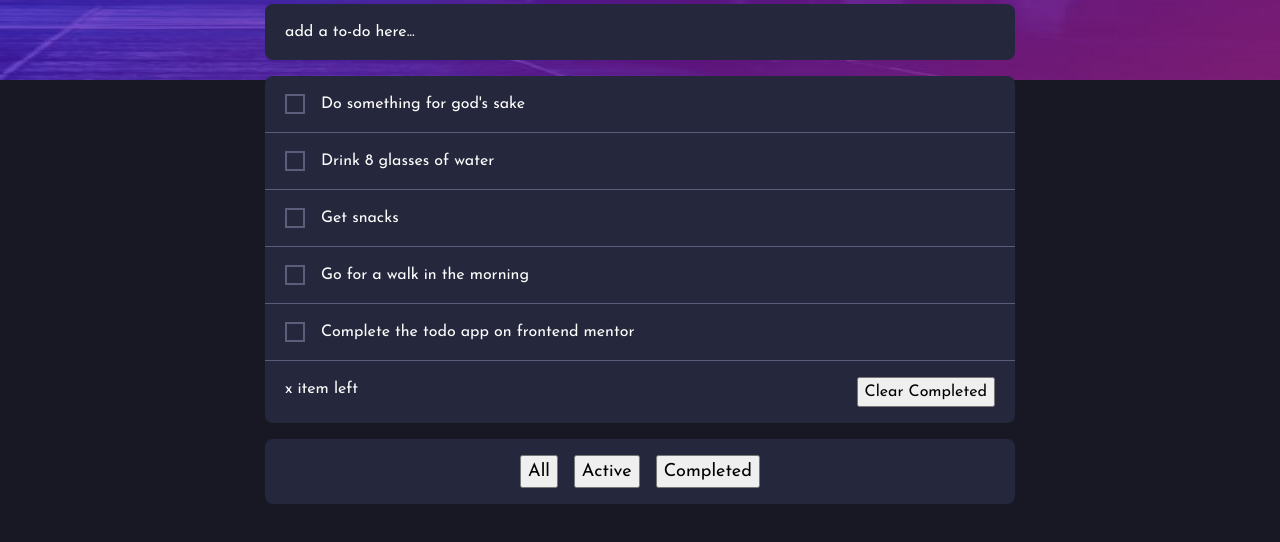
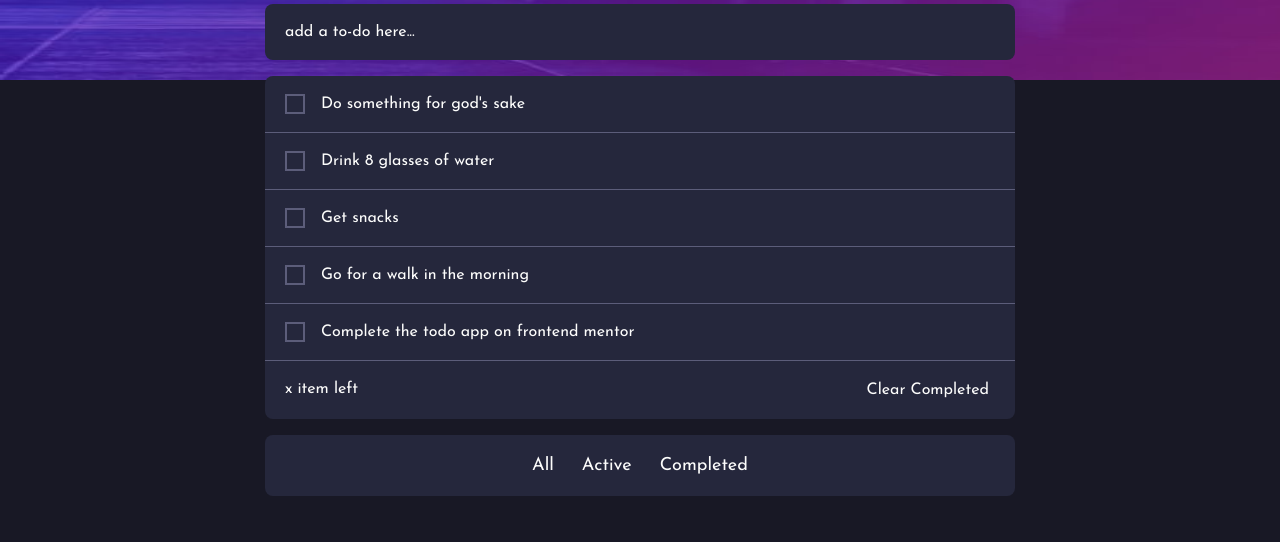
Before and after one commit to advide2001/todo-app, a website built with Vite: page index.html in a window 1280 px wide. Shown: the part 120-662 px from the top of the page. Built offline with nearby package versions, Linux system fonts and the light colour scheme.

Commit message:
removed default styling on the button

```diff
--- a/index.html
+++ b/index.html
@@ -65,18 +65,18 @@
         <p>x item left</p>
         <!-- for desktop only, hide this in mobile layout-->
         <div class="desktop-only">
-          <button>All</button>
-          <button>Active</button>
-          <button>Completed</button>
+          <button class="button__primary">All</button>
+          <button class="button__primary">Active</button>
+          <button class="button__primary">Completed</button>
         </div>
-        <button class="">Clear Completed</button>
+        <button class="button__primary">Clear Completed</button>
       </li>
     </ul>
     <div class="button-group | flex mobile-only fs-400 jc-center br-2">
       <!-- for mobile only, hide this in desktop layout-->
-      <button>All</button>
-      <button>Active</button>
-      <button>Completed</button>
+      <button class="button__primary">All</button>
+      <button class="button__primary">Active</button>
+      <button class="button__primary">Completed</button>
     </div>
   </main>
 </body>
--- a/sass/components/_buttons.scss
+++ b/sass/components/_buttons.scss
@@ -0,0 +1,10 @@
+button {
+  border: none;
+  margin: none;
+  padding: none;
+  background-color: transparent;
+  font-family: inherit;
+  cursor: pointer;
+  outline: none;
+  color: inherit;
+}
```
